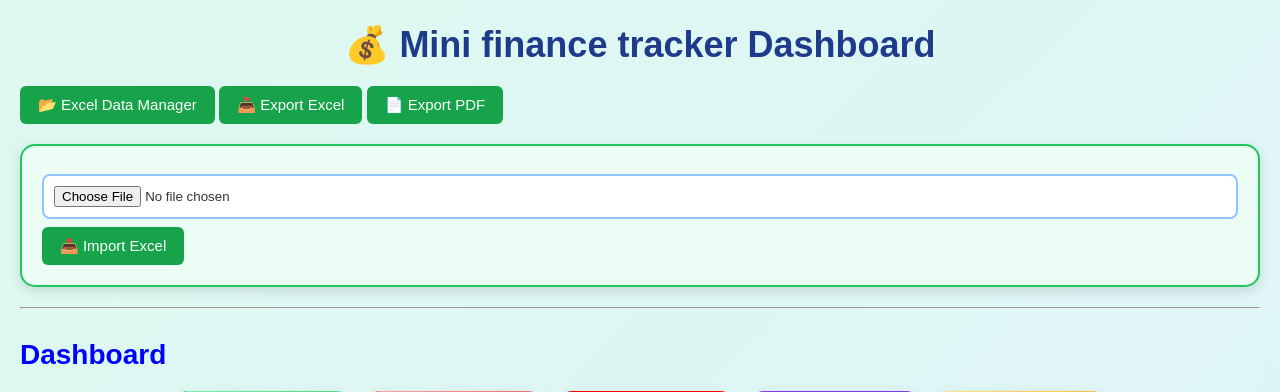
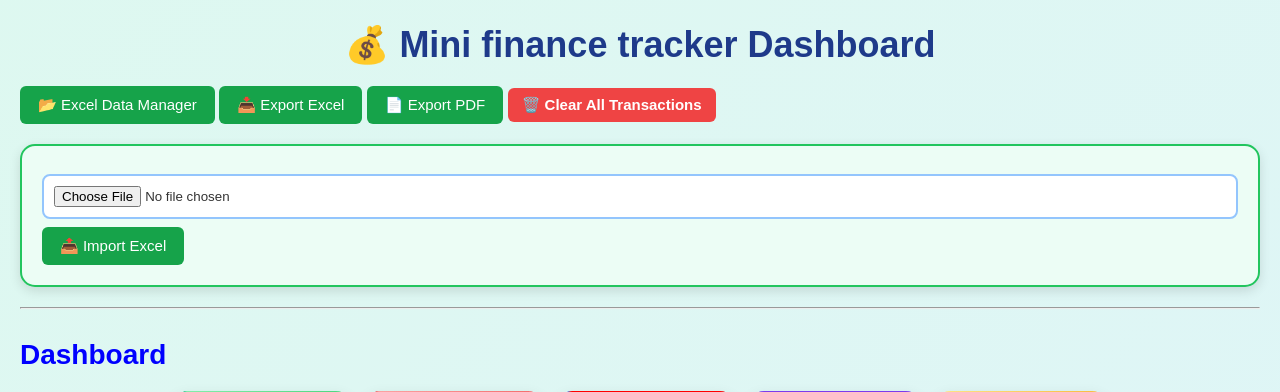
Before and after one commit to ajaykothula/FinanceDashboard, a Flask app: page / in a window 1280 px wide. Shown: the top 392 px of the page. Run offline with Flask 3, Linux system fonts and the light colour scheme; a user stored in the database is signed in; data comes from the database, SQL or seed files in the repository.

Commit message:
Add clear transactions feature and improve Excel import

```diff
--- a/app.py
+++ b/app.py
@@ -399,6 +399,7 @@ def reset_budget():
     conn.close()
 
     return redirect("/")
+
 @app.route("/import", methods=["POST"])
 def import_excel():
     file = request.files["file"]
@@ -406,26 +407,35 @@ def import_excel():
     wb = load_workbook(file)
     ws = wb.active
 
+    # Read the first row (headers)
+    headers = [str(c.value).strip().lower() if c.value else "" for c in ws[1]]
+
+    # Create a mapping of header name -> column index
+    cols = {name: i for i, name in enumerate(headers)}
+
+    required = ["date", "category", "type", "amount", "description"]
+
+    # Check required columns exist
+    for col in required:
+        if col not in cols:
+            return f"❌ Missing required column: {col}"
+
     conn = get_conn()
     cur = conn.cursor()
 
-    # Skip the header row
     for row in ws.iter_rows(min_row=2, values_only=True):
 
-        date = row[0]
-        category = row[1]
-        ttype = row[2]
-        amount = row[3]
-        description = row[4]
-
-        print("ROW:", row)
-        print("TYPE VALUE =", repr(ttype))
+        date = row[cols["date"]]
+        category = row[cols["category"]]
+        ttype = row[cols["type"]]
+        amount = row[cols["amount"]]
+        description = row[cols["description"]]
 
         cur.execute("""
             INSERT INTO transactions
             (date, category, type, amount, description)
             VALUES (?, ?, ?, ?, ?)
-        """, (date, category,ttype,amount,description))
+        """, (date, category, ttype, amount, description))
 
     conn.commit()
     conn.close()
@@ -494,6 +504,18 @@ def monthly_report():
         "monthly_report.html",
         reports=reports
     )
+@app.route("/clear_transactions")
+def clear_transactions():
+    conn = sqlite3.connect(DB)
+    cur = conn.cursor()
+
+    cur.execute("DELETE FROM transactions")
+    cur.execute("DELETE FROM sqlite_sequence WHERE name='transactions'")
+
+    conn.commit()
+    conn.close()
+
+    return redirect("/")
 @app.route("/dynamic_import", methods=["POST"])
 def dynamic_import():
 
--- a/templates/index.html
+++ b/templates/index.html
@@ -17,6 +17,13 @@
 </a>
 <a href="/export_pdf">
     <button>📄 Export PDF</button>
+</a>
+
+<a href="/clear_transactions"
+   onclick="return confirm('Delete all transactions? This cannot be undone.')">
+    <button class="delete-btn">
+        🗑️ Clear All Transactions
+    </button>
 </a>
 <form action="/import" method="POST" enctype="multipart/form-data">
     <input type="file" name="file" accept=".xlsx" required>
@@ -96,6 +103,7 @@
  <a href="/monthly_report">
     <button>📊 Monthly Report</button>
 </a>
+
 <h2>💰 Monthly Budget</h2>
 <br>
 
```
